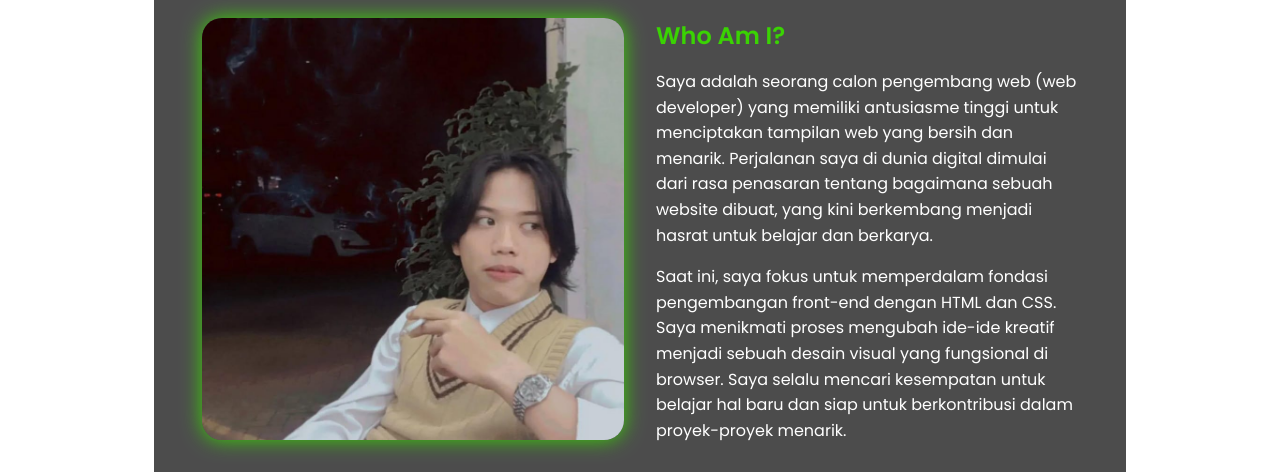
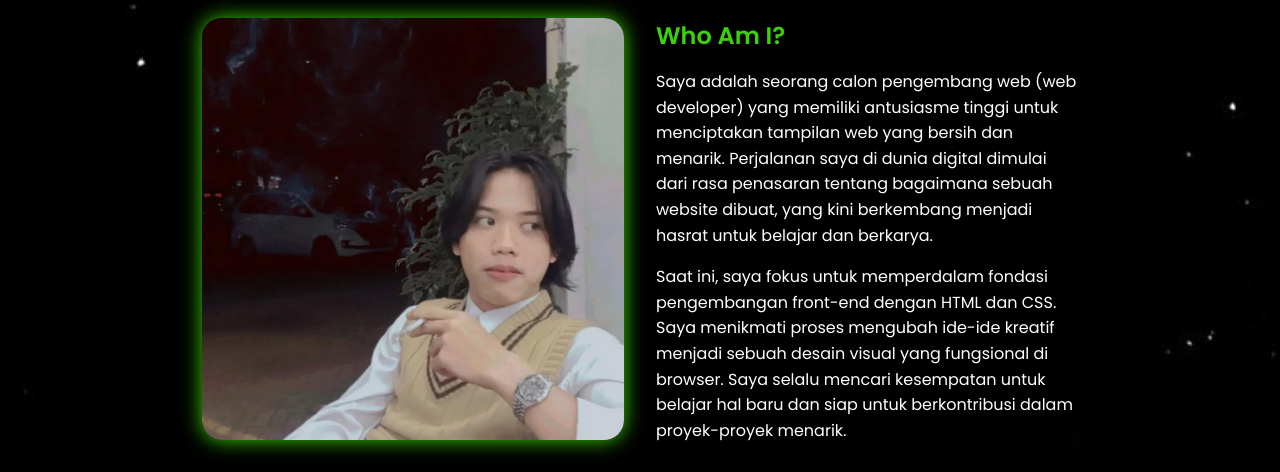
Before and after one commit to awalzakaria59-gif/websitemyprofile, a plain HTML site: page about.html in a window 1280 px wide. Shown: the part 234-706 px from the top of the page. Drawn offline with nearby package versions, Linux system fonts and the light colour scheme.

Commit message:
Update about.html

```diff
--- a/about.html
+++ b/about.html
@@ -38,7 +38,7 @@
         body {
             width: 100%;
             min-height: 100vh;
-            background-image: url("../personalweb-2main/img/background.jpg.jpeg");
+            background-image: url("../img/background.jpg.jpeg");
             background-size: cover;
             overflow-x: hidden;
             position: relative;
```
